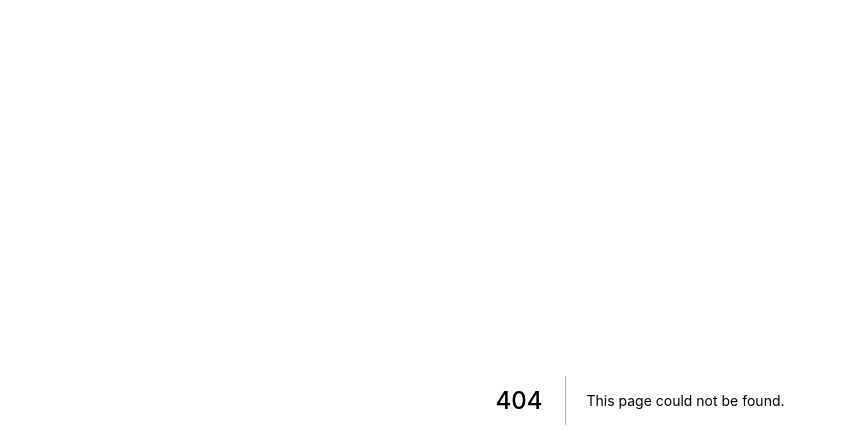
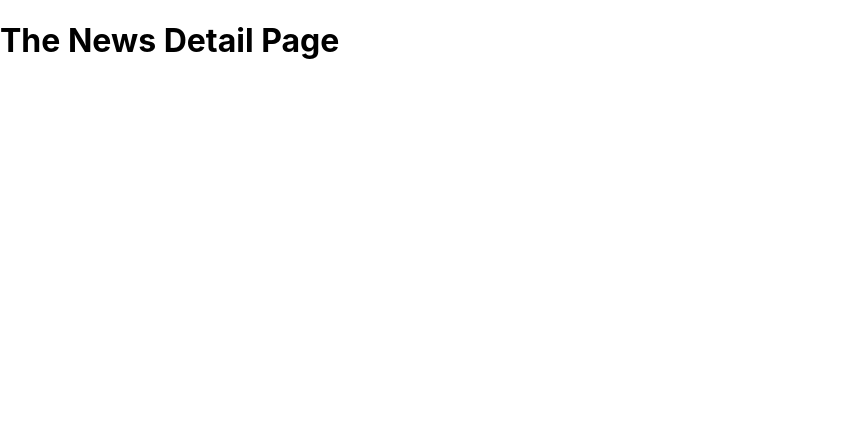
Before and after one commit to sameerbhilare/React, a Next.js app in the folder Workspace/21-nextjs-course/: page /news/detail in a window 1280 px wide. Before the commit this address had no page. Shown: the top 448 px of the page, without its empty margins (0-846 px from the left). Built offline with nearby package versions, Linux system fonts and the light colour scheme.

Commit message:
Adding nested pages

```diff
--- /dev/null
+++ b/Workspace/21-nextjs-course/pages/news/detail.js
@@ -0,0 +1,8 @@
+// this file will be served when request reaches ourdomain.com/news/detail
+// the name 'index.js' is a special name.
+
+const DetailPage = () => {
+  return <h1>The News Detail Page</h1>;
+};
+
+export default DetailPage;
```
Also changed, not shown: Workspace/21-nextjs-course/pages/news/index.js (added, +8 -0 lines).
